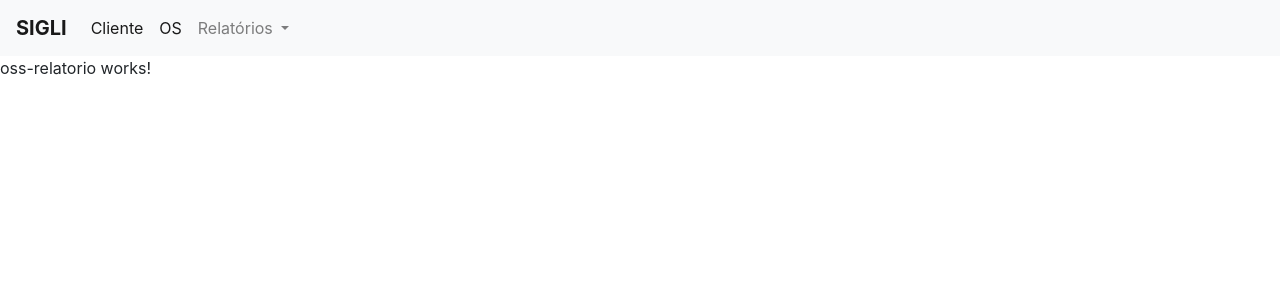
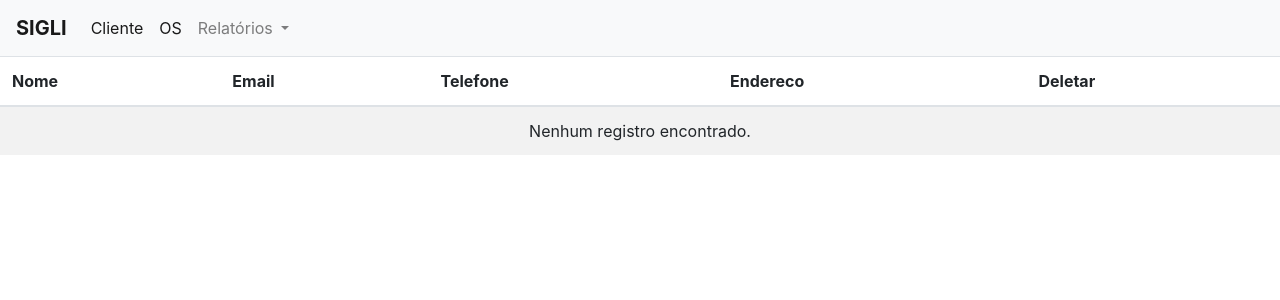
Before and after one commit to niltoncezar95/2018-si7-finalHomework, an Angular app in the folder ordemDeServico/: page /oss-relatorio in a window 1280 px wide. Shown: the top 300 px of the page. Built offline with nearby package versions, Linux system fonts and the light colour scheme.

Commit message:
Relatório OS Listando clientes do localStorage

```diff
--- a/ordemDeServico/src/app/cliente/clientes-relatorio/clientes-relatorio.component.html
+++ b/ordemDeServico/src/app/cliente/clientes-relatorio/clientes-relatorio.component.html
@@ -16,7 +16,7 @@
         </thead>
 
         <tbody>
-          <tr *ngIf="clienteService.clientes.length === 0">
+          <tr *ngIf="clientes.length === 0">
             <td colspan="5" align="center">Nenhum registro encontrado.</td>
           </tr>
           <tr *ngFor="let cliente of clientes" class="clientes-relatorio">
@@ -30,22 +30,8 @@
           </tr>
         </tbody>
 
-        <!--
-              <tbody>
-                  <tr *ngIf="contatos.length === 0">
-                      <td colspan="4" align="center">Nenhum registro encontrado.</td>
-                  </tr>
-                  <tr *ngFor="let c of contatos" [routerLink]="['/contato/save', c.id]">
-                      <td>{{c.nome}}</td>
-                      <td>{{c.email}}</td>
-                      <td>{{c.telefone}}</td>
-                      <td><button class="btn btn-danger" (click)="onDelete(c); $event.stopPropagation()">Deletar</button></td>
-                  </tr>
-              </tbody> -->
-
       </table>
     </div>
   </div>
 
-
 </div>
--- a/ordemDeServico/src/app/os/os.component.ts
+++ b/ordemDeServico/src/app/os/os.component.ts
@@ -35,7 +35,6 @@ export class OsComponent implements OnInit {
     console.log(this.oss)
   }
 
-
   goBack(): void {
     this.location.back();
 }
--- a/ordemDeServico/src/app/os/os.service.ts
+++ b/ordemDeServico/src/app/os/os.service.ts
@@ -11,17 +11,43 @@ export class OsService {
 
   constructor() { }
 
-  addOs(os : Os) {
-    this.oss.push(os);
+  addOs(id: string, os : Os) {
+    var jsonAux = JSON.stringify(os);
+    id.toString;
+    window.localStorage.setItem(id, jsonAux);
   }
 
-  getOss() : Observable<Os[]> {
+  getTamanhoLocalStorage(): Observable<Os[]> {
+    console.log(localStorage.length);
     return of(this.oss);
+
   }
 
-  updateOs(os : Os) {
+  getOs(key: string) {
+    console.log(JSON.parse(localStorage.getItem(key)))
+    try {
+      return JSON.parse(localStorage.getItem(key));
+    } catch (e) {
+      console.error('Error getting data from localStorage', e);
+      return null;
+    }
+  }
+
+  updateOs(os: Os) {
     let existOs = this.oss.find(os => os.id == os.id);
     existOs.cliente = os.cliente;
   }
 
+  getOss() : Observable<Os[]> {
+    var cont = localStorage.length;
+
+    if (cont >= 0) {
+      for (let i = 1; i <= cont; i++) {
+        this.oss.push(JSON.parse(localStorage.getItem(String(i))));
+      }
+    }
+    console.log(this.oss);
+    return of(this.oss);
+  }
+
 }
--- a/ordemDeServico/src/app/os/oss-relatorio/oss-relatorio.component.html
+++ b/ordemDeServico/src/app/os/oss-relatorio/oss-relatorio.component.html
@@ -1,3 +1,37 @@
-<p>
-  oss-relatorio works!
-</p>
+<div>
+
+  <div class="row">
+    <div class="col-xs-12 col-sm-12 col-md-12 col-lg-12 col-xl-12">
+
+      <table class="table table-striped table-hover">
+
+        <thead>
+          <tr>
+            <th>Nome</th>
+            <th>Email</th>
+            <th>Telefone</th>
+            <th>Endereco</th>
+            <th>Deletar</th>
+          </tr>
+        </thead>
+
+        <tbody>
+          <tr *ngIf="oss.length === 0">
+            <td colspan="5" align="center">Nenhum registro encontrado.</td>
+          </tr>
+          <tr *ngFor="let os of oss" class="oss-relatorio">
+            <td>{{ os.nome }}</td>
+            <td>{{ os.email}}</td>
+            <td>{{ os.telefone}}</td>
+            <td>{{ os.endereco}}</td>
+            <td>
+              <button class="btn btn-danger" (click)="onDelete(c); $event.stopPropagation()">Deletar</button>
+            </td>
+          </tr>
+        </tbody>
+
+      </table>
+    </div>
+  </div>
+
+</div>
--- a/ordemDeServico/src/app/os/oss-relatorio/oss-relatorio.component.ts
+++ b/ordemDeServico/src/app/os/oss-relatorio/oss-relatorio.component.ts
@@ -1,4 +1,6 @@
 import { Component, OnInit } from '@angular/core';
+import { Os } from '../os';
+import { OsService } from '../os.service';
 
 @Component({
   selector: 'app-oss-relatorio',
@@ -7,9 +9,20 @@ import { Component, OnInit } from '@angular/core';
 })
 export class OssRelatorioComponent implements OnInit {
 
+  osService = new OsService();
+  oss: Os[] = [];
+
   constructor() { }
 
   ngOnInit() {
+    this.loadOss();
   }
 
+  loadOss() {
+    this.osService.getOss().subscribe(
+      oss => this.oss = oss
+    );
+  }
+
+
 }
```
